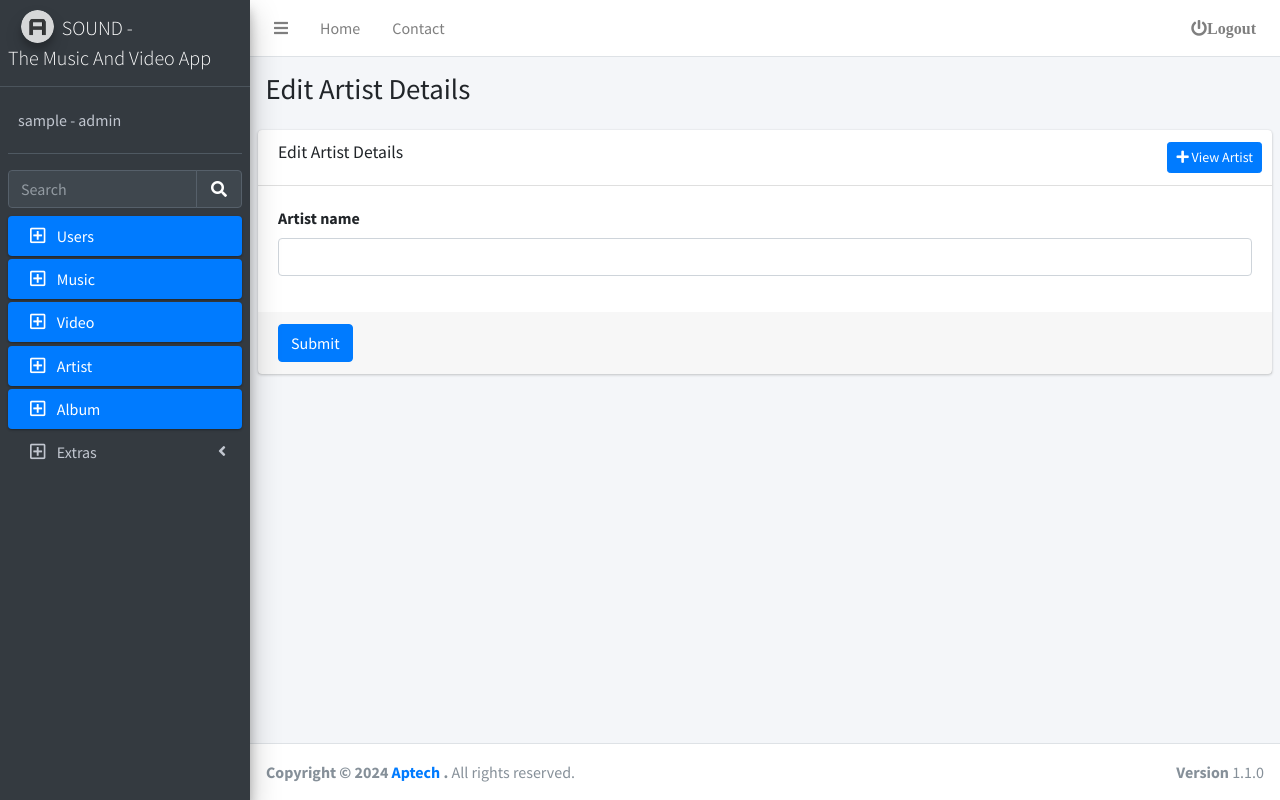
After one commit to Danish-Siddiqui-0318/Sound-App, a PHP site: page /admin/editartist.php?id=1 in a window 1280 px wide. The commit adds this page. Run offline with PHP 8.4, Linux system fonts and the light colour scheme; the visitor is signed in with stand-in values (Sample User, id 1); data that the repository does not hold is empty; some libraries are stand-ins or nearby versions.

Commit message:
Added a feature to edit Artist Details

```diff
--- a/admin/artist.php
+++ b/admin/artist.php
@@ -85,7 +85,7 @@
                                         <tr>
                                             <td><?php echo $row['artist_id']; ?></td>
                                             <td><?php echo $row['artist_name']; ?></td>
-                                            <td> <a href="" class="btn btn-sm btn-warning">
+                                            <td> <a href="editartist.php?id=<?php echo $row['artist_id']?>" class="btn btn-sm btn-warning">
                                                     Edit Role</a> | <a href="" class="btn btn-sm btn-danger">Delete User</a>
                                             </td>
                                         </tr>
--- /dev/null
+++ b/admin/editartist.php
@@ -0,0 +1,109 @@
+<!DOCTYPE html>
+<html lang="en">
+
+<head>
+    <meta charset="utf-8">
+    <meta name="viewport" content="width=device-width, initial-scale=1">
+    <title>Aptech Ecommerce | Products</title>
+
+    <!-- Google Font: Source Sans Pro -->
+    <link rel="stylesheet"
+        href="https://fonts.googleapis.com/css?family=Source+Sans+Pro:300,400,400i,700&display=fallback">
+    <!-- Font Awesome -->
+    <link rel="stylesheet" href="plugins/fontawesome-free/css/all.min.css">
+    <!-- Theme style -->
+    <link rel="stylesheet" href="dist/css/adminlte.min.css">
+</head>
+
+<body class="hold-transition sidebar-mini">
+    <!-- Site wrapper -->
+    <div class="wrapper">
+        <!-- Navbar -->
+        <?php include_once ('components/navbar.php'); ?>
+        <!-- /.navbar -->
+
+        <!-- Main Sidebar Container -->
+        <?php include_once ('components/sidebar.php'); ?>
+
+
+        <!-- Content Wrapper. Contains page content -->
+        <div class="content-wrapper">
+            <!-- Content Header (Page header) -->
+            <section class="content-header">
+                <div class="container-fluid">
+                    <div class="row mb-2">
+                        <div class="col-sm-6">
+                            <h1>Edit Artist Details</h1>
+                        </div>
+                    </div>
+                </div><!-- /.container-fluid -->
+            </section>
+
+            <!-- Main content -->
+            <section class="content">
+
+                <!-- Default box -->
+                <div class="card">
+                    <div class="card-header">
+                        <h3 class="card-title">Edit Artist Details</h3>
+
+                        <div class="card-tools">
+                            <a href="artist.php" class="btn btn btn-sm btn-primary">
+                                <i class="fas fa-plus"></i> View Artist
+                            </a>
+                        </div>
+                    </div>
+                    <?php
+                    require_once ('db.php');
+                    $query = "SELECT * from artist WHERE artist_id=" . $_GET['id'];
+                    $result = mysqli_query($connection, $query);
+                    if ($result->num_rows > 0) {
+                        $row = mysqli_fetch_assoc($result);
+                    }
+                    ?>
+                    <form action="editartistprocess.php" method="POST" enctype="multipart/form-data">
+                        <div class="card-body">
+                            <div class="form-group">
+                                <label for="artist_name">Artist name</label>
+                                <input required type="text" class="form-control" id="artist_name" name="artist_name"
+                                    value="<?php echo $row['artist_name'] ?>">
+                                <input type="hidden" name="artist_id" value="<?php echo $row['artist_id'] ?>">
+                            </div>
+                        </div>
+                        <!-- /.card-body -->
+
+                        <div class="card-footer">
+                            <button type="submit" class="btn btn-primary">Submit</button>
+                        </div>
+                    </form>
+                    <!-- /.card-body -->
+                    <!-- /.card-footer-->
+                </div>
+                <!-- /.card -->
+
+            </section>
+            <!-- /.content -->
+        </div>
+        <!-- /.content-wrapper -->
+        <?php include_once ('components/footer.php'); ?>
+
+
+        <!-- Control Sidebar -->
+        <aside class="control-sidebar control-sidebar-dark">
+            <!-- Control sidebar content goes here -->
+        </aside>
+        <!-- /.control-sidebar -->
+    </div>
+    <!-- ./wrapper -->
+
+    <!-- jQuery -->
+    <script src="plugins/jquery/jquery.min.js"></script>
+    <!-- Bootstrap 4 -->
+    <script src="plugins/bootstrap/js/bootstrap.bundle.min.js"></script>
+    <!-- AdminLTE App -->
+    <script src="dist/js/adminlte.min.js"></script>
+    <!-- AdminLTE for demo purposes -->
+    <script src="dist/js/demo.js"></script>
+</body>
+
+</html>
```
Also changed, not shown: admin/editartistprocess.php (added, +20 -0 lines).
